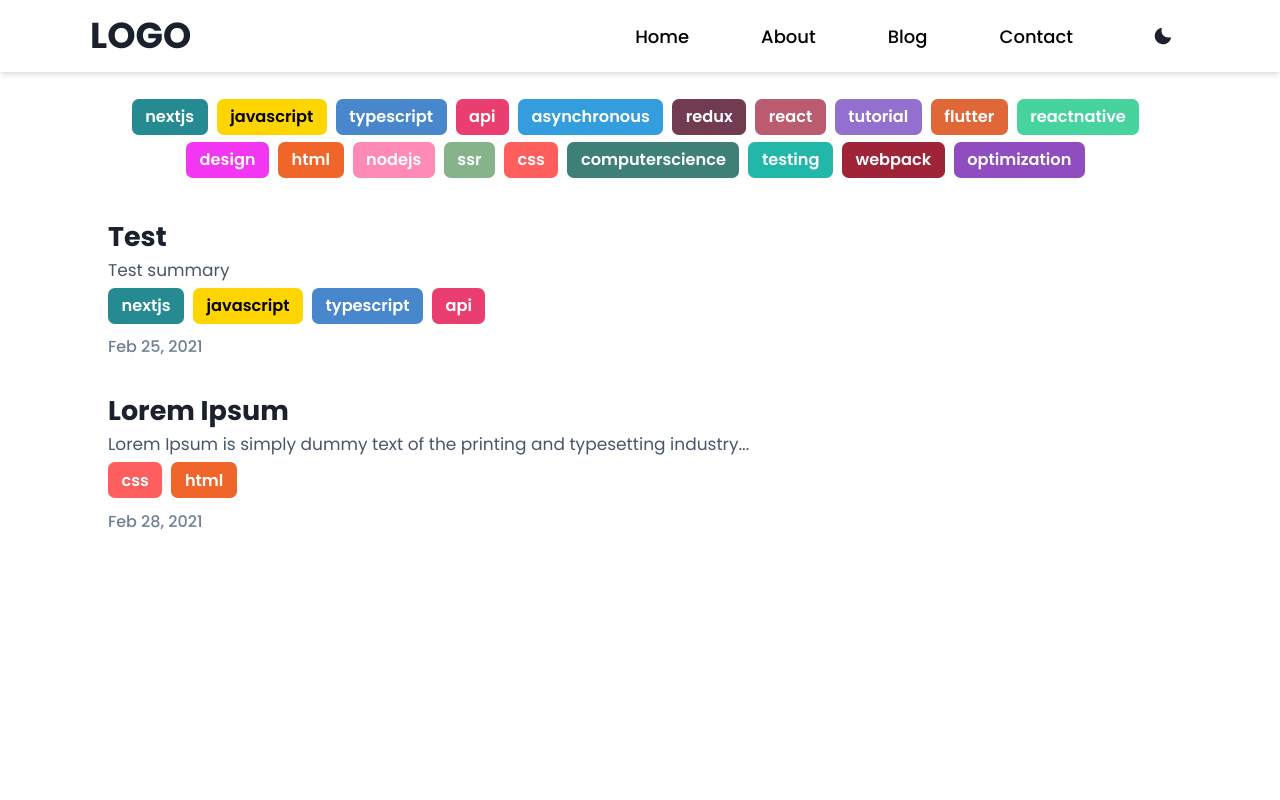
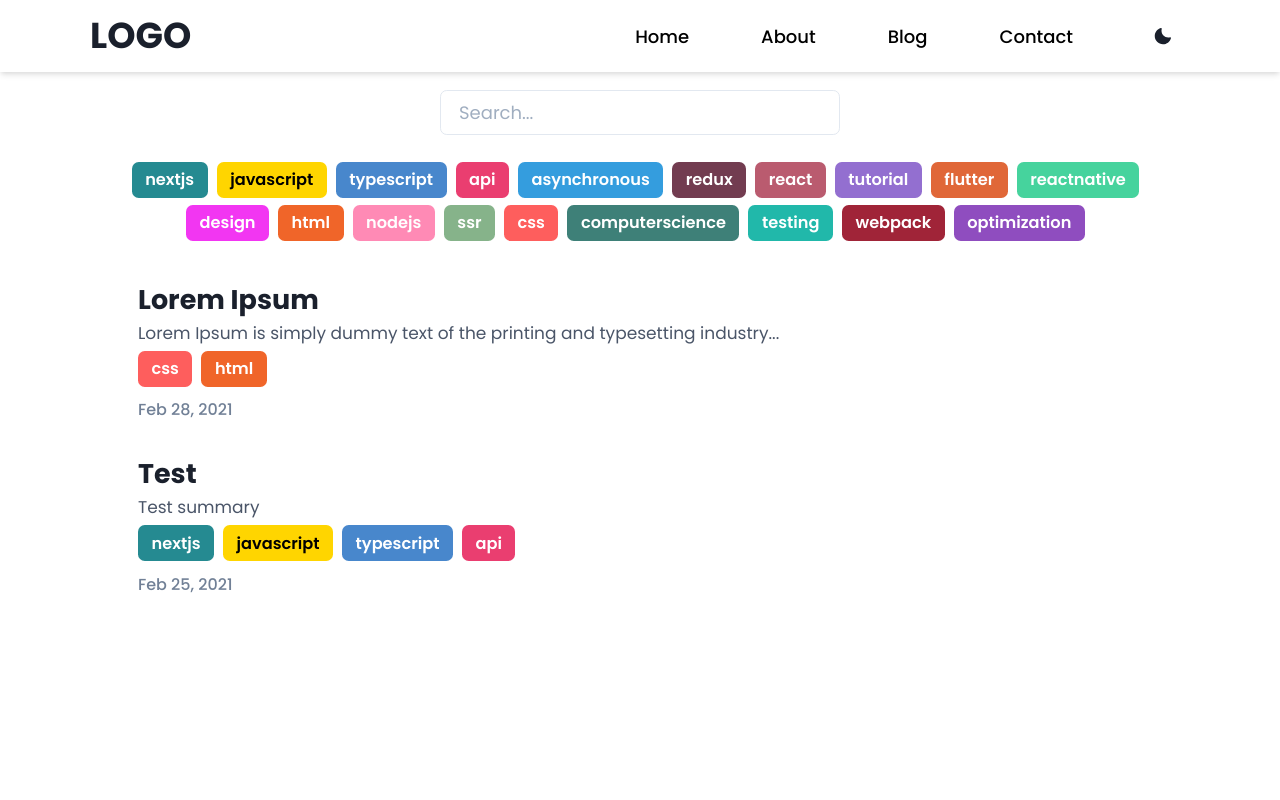
Before and after one commit to imadatyatalah/nextjs-chakra-ui-portfolio-template, a Next.js app: page /blog in a window 1280 px wide. Shown: the top 800 px of the page. Built offline with nearby package versions, Linux system fonts and the light colour scheme.

Commit message:
Fix, Added search bar

```diff
--- a/src/pages/blog/index.jsx
+++ b/src/pages/blog/index.jsx
@@ -1,36 +1,47 @@
-import { useState, useEffect } from "react"
+import { useState, useEffect, useCallback } from "react"
+import { Alert, AlertIcon, Box, Flex, Input, Text } from "@chakra-ui/react"
 import { useRouter } from "next/router"
-import {
-  Alert,
-  AlertIcon,
-  Box,
-  Heading,
-  Text,
-  useColorModeValue,
-} from "@chakra-ui/react"
 import { NextSeo } from "next-seo"
-import NextLink from "next/link"
-import dayjs from "dayjs"
+import Fuse from "fuse.js"
 
 import { getAllFilesFrontMatter } from "../../lib/posts"
 import { tagColor } from "../../components/UI/tagColor"
 import { seo } from "../../../config"
 import TagComponent from "../../components/UI/tag"
+import BlogPost from "../../components/blogPost"
+
+const options = {
+  includeScore: true,
+  keys: ["title"],
+}
 
 const Blog = ({ posts }) => {
   const router = useRouter()
 
-  const [currentSelectedTag, setCurrentSelectedTag] = useState("")
+  const fuse = new Fuse(posts, options)
+
   const [blogPost, setBlogPost] = useState(posts)
-
-  const summaryColor = useColorModeValue("gray.600", "gray.300")
-  const dateColor = useColorModeValue("gray.500", "gray.400")
+  const [searchValue, setSearchValue] = useState("")
 
   const filteredPosts = (tag) => {
-    setCurrentSelectedTag(tag)
     const blogResults = posts.filter((post) => post.tags.includes(tag))
     setBlogPost(blogResults)
   }
+
+  const updateSearch = () => {
+    const results = fuse.search(searchValue)
+    const blogResults = results.map((res) => res.item)
+    setBlogPost(blogResults)
+  }
+
+  const delayedSearch = useCallback(updateSearch, [searchValue])
+
+  useEffect(() => {
+    if (searchValue.length === 0) {
+      return setBlogPost(posts)
+    }
+    delayedSearch()
+  }, [delayedSearch])
 
   useEffect(() => {
     if (router.query?.tag !== undefined) {
@@ -56,11 +67,28 @@ const Blog = ({ posts }) => {
       />
 
       <Box
-        d="flex"
-        justifyContent="center"
-        alignItems="center"
-        flexDirection="row"
-        flexWrap="wrap"
+        as="section"
+        fontSize="16px"
+        px={{ md: "10", lg: "20", xl: "30" }}
+        py="4"
+      >
+        <Flex justify="center">
+          <Input
+            onChange={(e) => {
+              setSearchValue(e.target.value)
+            }}
+            value={searchValue}
+            variant="outline"
+            placeholder="Search..."
+            maxWidth="400px"
+          />
+        </Flex>
+
+        <Flex
+          justify="center"
+          align="center"
+          direction="row"
+          wrap="wrap"
           m="1.5rem 0"
         >
           {Object.keys(tagColor).map((tag, index) => {
@@ -74,60 +102,34 @@ const Blog = ({ posts }) => {
               </Box>
             )
           })}
-      </Box>
+        </Flex>
 
         {blogPost.length > 0 ? (
-        blogPost.map((item) => (
-          <Box my="3" py="2" px="4" rounded="md" key={item.slug}>
-            <Heading as="h3" fontSize="2xl" fontWeight="700">
-              <NextLink href={`/blog/${item.slug}`}>
-                <a>{item.title}</a>
-              </NextLink>
-            </Heading>
-
-            <Text fontSize="17px" fontWeight="400" color={summaryColor} py="1">
-              {item.summary}
-            </Text>
-
-            {item.tags.map((tag) => {
-              const color = tagColor[tag]
-
-              return (
-                <TagComponent
-                  color={color}
-                  onClick={() => filteredPosts(tag)}
-                  key={tag}
+          <BlogPost posts={blogPost} />
+        ) : (
+          <Alert
+            status="info"
+            borderRadius="md"
+            d="flex"
+            justifyContent="center"
+            mx="auto"
+            maxWidth="500px"
+            fontWeight="500"
           >
-                  {tag}
-                </TagComponent>
-              )
-            })}
-
-            {item.date && (
-              <Text fontSize="16px" fontWeight="500" color={dateColor} py="1">
-                {dayjs(item.date).format("MMM DD, YYYY")}
-              </Text>
+            <AlertIcon />
+            No blog post has been found!
+          </Alert>
         )}
       </Box>
-        ))
-      ) : (
-        <Alert status="info" d="flex" justifyContent="center" borderRadius="md">
-          <AlertIcon />
-          <Text fontWeight="500">
-            No blog post has been found about{" "}
-            <Text as="strong" fontWeight="700">
-              {currentSelectedTag.toUpperCase()}
-            </Text>
-            !
-          </Text>
-        </Alert>
-      )}
     </>
   )
 }
 
 export async function getStaticProps() {
-  const posts = await getAllFilesFrontMatter("blog")
+  const data = await getAllFilesFrontMatter("blog")
+  const posts = data.sort(
+    (a, b) => Number(new Date(b.date)) - Number(new Date(a.date))
+  )
 
   return { props: { posts } }
 }
```
Lines whose indentation alone changed are shown as unchanged.
